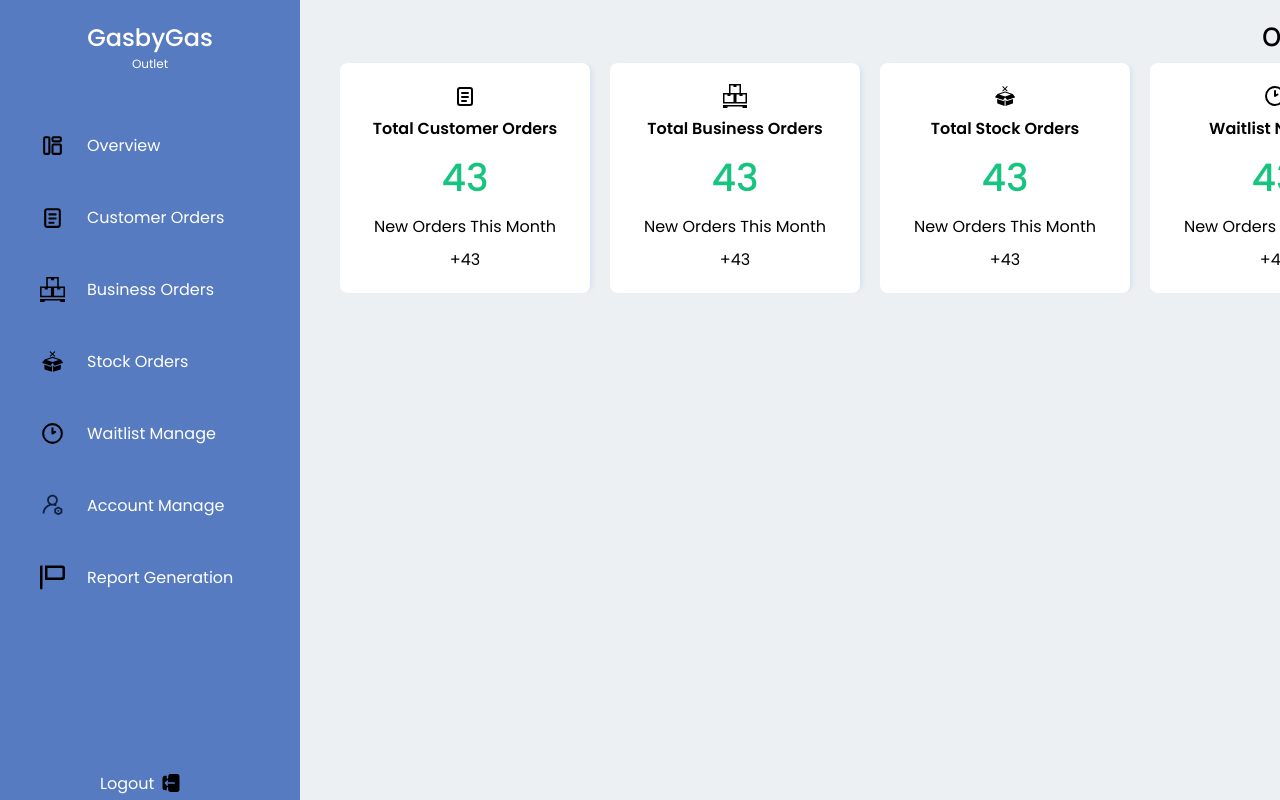
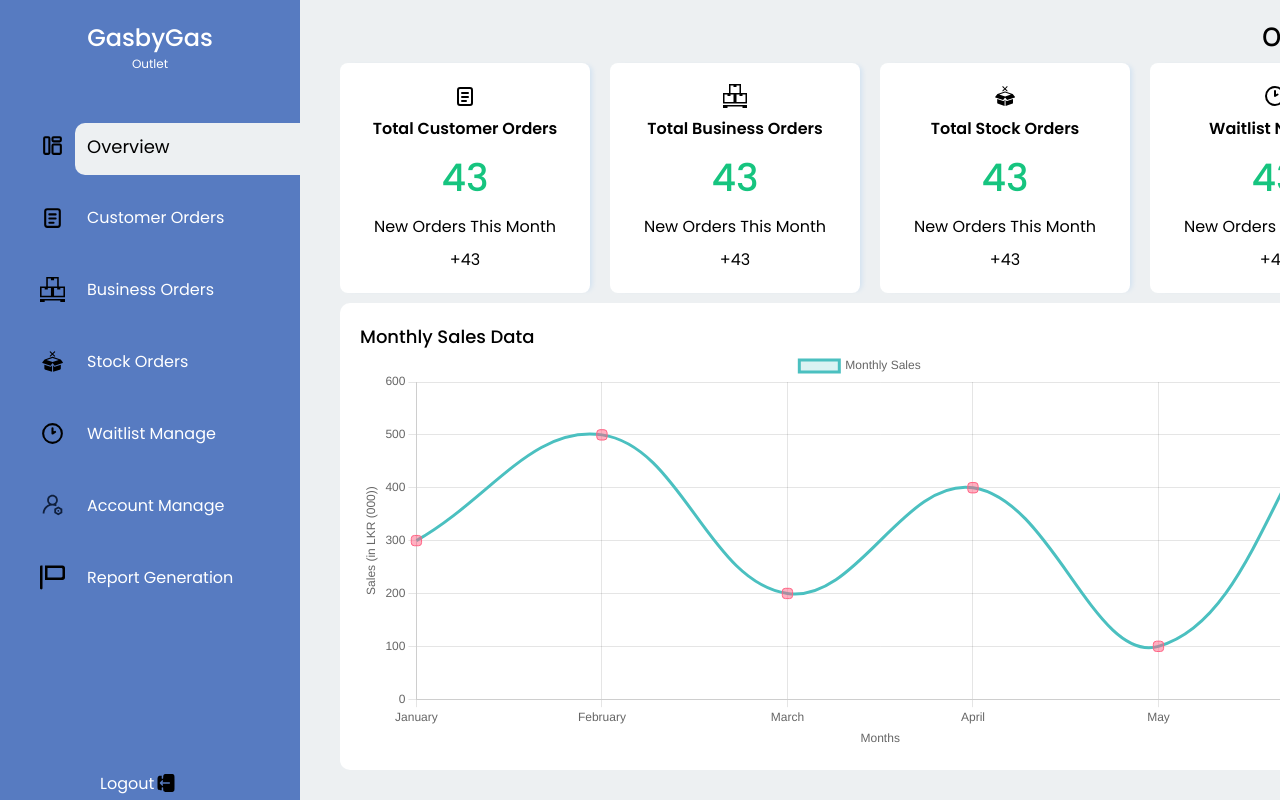
Before and after one commit to krishan44/ASE-Project, a React (Vite) app in the folder GasbyGas/: page / in a window 1280 px wide. Shown: the top 800 px of the page. Built offline with nearby package versions, Linux system fonts and the light colour scheme.

Commit message:
Add charting functionality with PointStylingChart component and update MainDashboard for selection handling

```diff
--- a/GasbyGas/package.json
+++ b/GasbyGas/package.json
@@ -10,7 +10,9 @@
     "preview": "vite preview"
   },
   "dependencies": {
+    "chart.js": "^4.4.7",
     "react": "^18.3.1",
+    "react-chartjs-2": "^5.3.0",
     "react-dom": "^18.3.1"
   },
   "devDependencies": {
--- a/GasbyGas/src/Components/OutletManager/MainDashboard.jsx
+++ b/GasbyGas/src/Components/OutletManager/MainDashboard.jsx
@@ -8,7 +8,7 @@ import orderstock from "../../assets/Pannel/orderstock.svg";
 import waitlist from "../../assets/Pannel/waitlist.svg";
 import logOut from "../../assets/Pannel/logOut.svg";
 
-function MainDashboard(){
+function MainDashboard({ selectedOption, setSelectedOption }){
     return(
         <>
             <div className={style.Maindashboard}>
@@ -18,38 +18,37 @@ function MainDashboard(){
                         <span>Outlet</span>
                     </div>
                     <div className={style.routes}>
-                        <div className={style.optionContainer}>
+                        <div className={style.optionContainer} onClick={() => setSelectedOption("Overview")}>
                             <img src={dashboard} alt="" className={style.panelIcon}/>
-                            <span className={`${style.option}`}>Overview</span>
-                            {/* selected is using to show that this section has been selected ${style.selected}  */}
+                            <span className={`${style.option} ${selectedOption === "Overview" ? style.selected : ""}`}>Overview</span>
                         </div>
                         <div className={style.optionContainer}>
                             <img src={order} alt="" className={style.panelIcon}/>
-                            <span className={style.option}>Customer Orders</span>
+                            <span className={`${style.option} ${selectedOption === "Customer Orders" ? style.selected : ""}`}>Customer Orders</span>
                         </div>
-                        <div className={style.optionContainer}>
+                        <div className={style.optionContainer} >
                             <img src={orderstock} alt="" className={style.panelIcon}/>
-                            <span className={style.option}>Business Orders</span>
+                            <span className={`${style.option} ${selectedOption === "Business Orders" ? style.selected : ""}`}>Business Orders</span>
                         </div>
-                        <div className={style.optionContainer}>
+                        <div className={style.optionContainer} >
                             <img src={stock} alt="" className={style.panelIcon}/>
-                            <span className={style.option}>Stock Orders</span>
+                            <span className={`${style.option} ${selectedOption === "Stock Orders" ? style.selected : ""}`}>Stock Orders</span>
                         </div>
-                        <div className={style.optionContainer}>
+                        <div className={style.optionContainer} >
                             <img src={waitlist} alt="" className={style.panelIcon}/>
-                            <span className={style.option}>Waitlist Manage</span>
+                            <span className={`${style.option} ${selectedOption === "Waitlist Manage" ? style.selected : ""}`}>Waitlist Manage</span>
                         </div>
-                        <div className={style.optionContainer}>
+                        <div className={style.optionContainer} >
                             <img src={Customer} alt="" className={style.panelIcon}/>
-                            <span className={style.option}>Account Manage</span>
+                            <span className={`${style.option} ${selectedOption === "Account Manage" ? style.selected : ""}`}>Account Manage</span>
                         </div>
                         <div className={style.optionContainer}>
                             <img src={report} alt="" className={style.panelIcon}/>
-                            <span className={style.option}>Report Generation</span>
+                            <span className={`${style.option} ${selectedOption === "Report Generation" ? style.selected : ""}`}>Report Generation</span>
                         </div>
                     </div>
                     <div className={style.Logout}>
-                        <span >Logout </span>
+                        <span>Logout</span>
                         <img src={logOut} className={style.logOutI} alt="LogOut icon" />
                     </div>
                 </div>
--- a/GasbyGas/src/Components/OutletManager/MainDashboard.module.css
+++ b/GasbyGas/src/Components/OutletManager/MainDashboard.module.css
@@ -85,7 +85,7 @@
 }
 
 .selected{
-    background-color: #FFF;
+    background-color: #edf0f2;
     color: #000;
     border-radius: 10px 0px 0px 10px;
     font-size: 18px;
--- a/GasbyGas/src/Components/OutletManager/Overview.jsx
+++ b/GasbyGas/src/Components/OutletManager/Overview.jsx
@@ -1,16 +1,19 @@
+import { useState } from "react";
 import style from "./Overview.module.css"
 import MainDashboard from "./MainDashboard"
 import order from "../../assets/Pannel/order.svg";
 import stock from "../../assets/Pannel/stock.svg";
 import orderstock from "../../assets/Pannel/orderstock.svg";
 import waitlist from "../../assets/Pannel/waitlist.svg";
+import PointStylingChart from "./PointStylingChart";
 
-function Overview(){
-    return(
+function Overview() {
+    const [selectedOption, setSelectedOption] = useState("Overview");
+    return (
         <>
             <div className={style.Overview}>
                 <div className={style.sidePannel}>
-                    <MainDashboard/>
+                    <MainDashboard selectedOption={selectedOption} setSelectedOption={setSelectedOption} />
                 </div>
                 <div className={style.overviewContent}>
                     <h2 className={style.sectionName}>Overview</h2>
@@ -44,6 +47,10 @@ function Overview(){
                             <span className={style.newOrders}><span>+</span>43</span>
                         </div>
                     </div>
+                    <div className={style.chartContainer}>
+                        <h3 className={style.chartTitle}>Monthly Sales Data</h3>
+                        <PointStylingChart />
+                    </div>
                 </div>
             </div>
         </>
--- a/GasbyGas/src/Components/OutletManager/Overview.module.css
+++ b/GasbyGas/src/Components/OutletManager/Overview.module.css
@@ -60,3 +60,18 @@
     font-weight: 500;
     color: #16C47F;
 }
+
+.chartTitle{
+    font-family: "Poppins", serif;
+    font-size: 18px;
+    font-weight: 500;
+}
+
+.chartContainer{
+    background-color: #FFF;
+    width: 89.5%;
+    padding: 20px;
+    margin-top: 10px;
+    margin-left: 40px;
+    border-radius: 10px;
+}
--- /dev/null
+++ b/GasbyGas/src/Components/OutletManager/PointStylingChart.jsx
@@ -0,0 +1,71 @@
+import React from 'react';
+import { Line } from 'react-chartjs-2';
+import {
+  Chart as ChartJS,
+  LineElement,
+  PointElement,
+  LinearScale,
+  Title,
+  CategoryScale,
+  Tooltip,
+  Legend,
+} from 'chart.js';
+
+// Register required components
+ChartJS.register(LineElement, PointElement, LinearScale, Title, CategoryScale, Tooltip, Legend);
+
+const PointStylingChart = () => {
+  const data = {
+    labels: ['January', 'February', 'March', 'April', 'May', 'June'], // X-axis labels
+    datasets: [
+      {
+        label: 'Monthly Sales',
+        data: [300, 500, 200, 400, 100, 600], // Sales data
+        borderColor: 'rgba(75, 192, 192, 1)', // Line color
+        backgroundColor: 'rgba(75, 192, 192, 0.2)', // Point fill color
+        pointBorderColor: 'rgba(255, 99, 132, 1)', // Point border color
+        pointBackgroundColor: 'rgba(255, 99, 132, 0.5)', // Point background color
+        pointRadius: 6, // Size of points
+        pointHoverRadius: 8, // Hover size
+        pointStyle: 'rectRounded', // Shape of the points (e.g., circle, rect, star, etc.)
+        tension: 0.4, // Curve smoothness
+      },
+    ],
+  };
+
+  const options = {
+    responsive: false,
+    plugins: {
+      legend: {
+        position: 'top', // Position of the legend
+      },
+      title: {
+        display: false,
+        text: 'Monthly Sales Data with Point Styling', // Chart title
+      },
+    },
+    scales: {
+      y: {
+        beginAtZero: true, // Ensure the Y-axis starts at 0
+        title: {
+          display: true,
+          text: 'Sales (in LKR (000))',
+        },
+      },
+      x: {
+        title: {
+          display: true,
+          text: 'Months',
+        },
+      },
+    },
+  };
+
+  return (
+
+      <Line data={data} options={options} width={1000} height={400} />
+
+  );
+};
+
+export default PointStylingChart;
```
Also changed, not shown: 1 other file (tests, documents, lock files or other folders).
